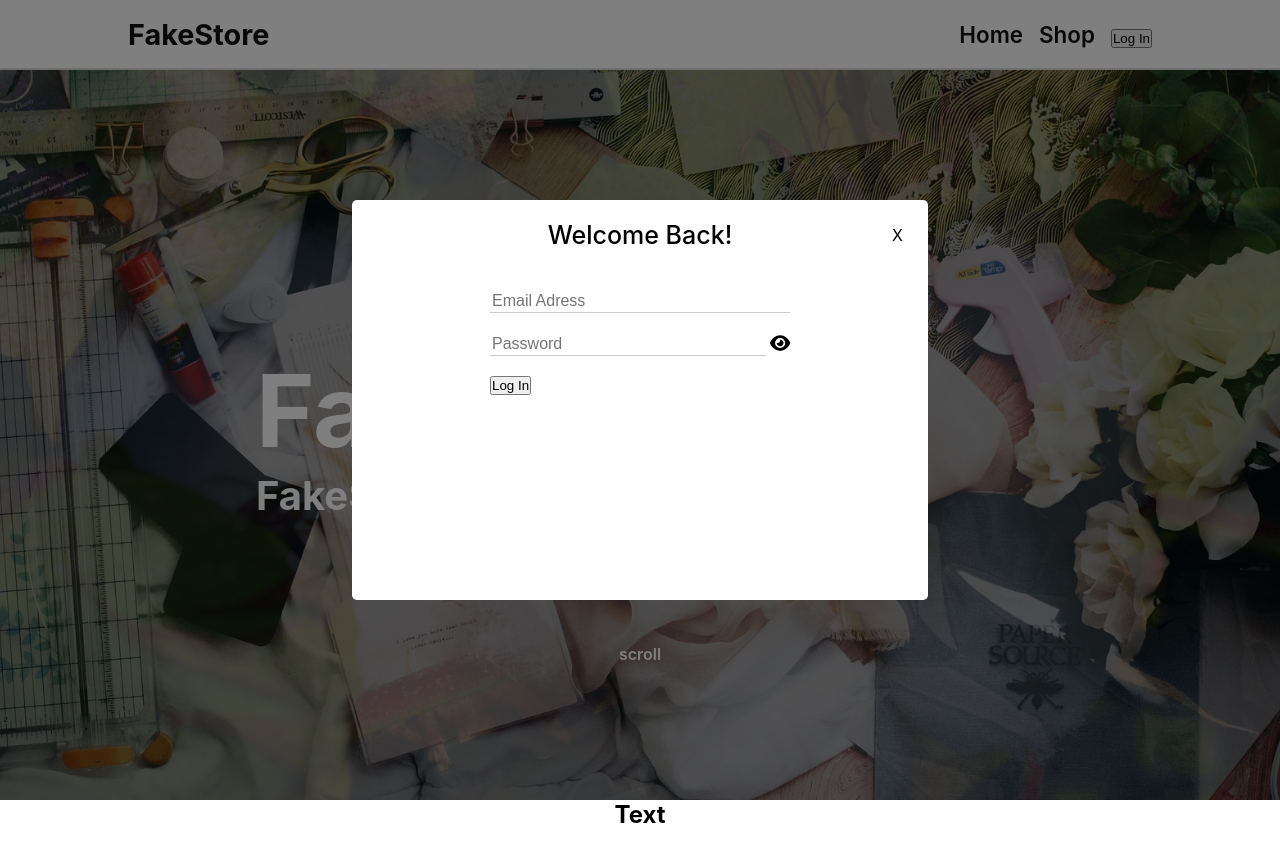
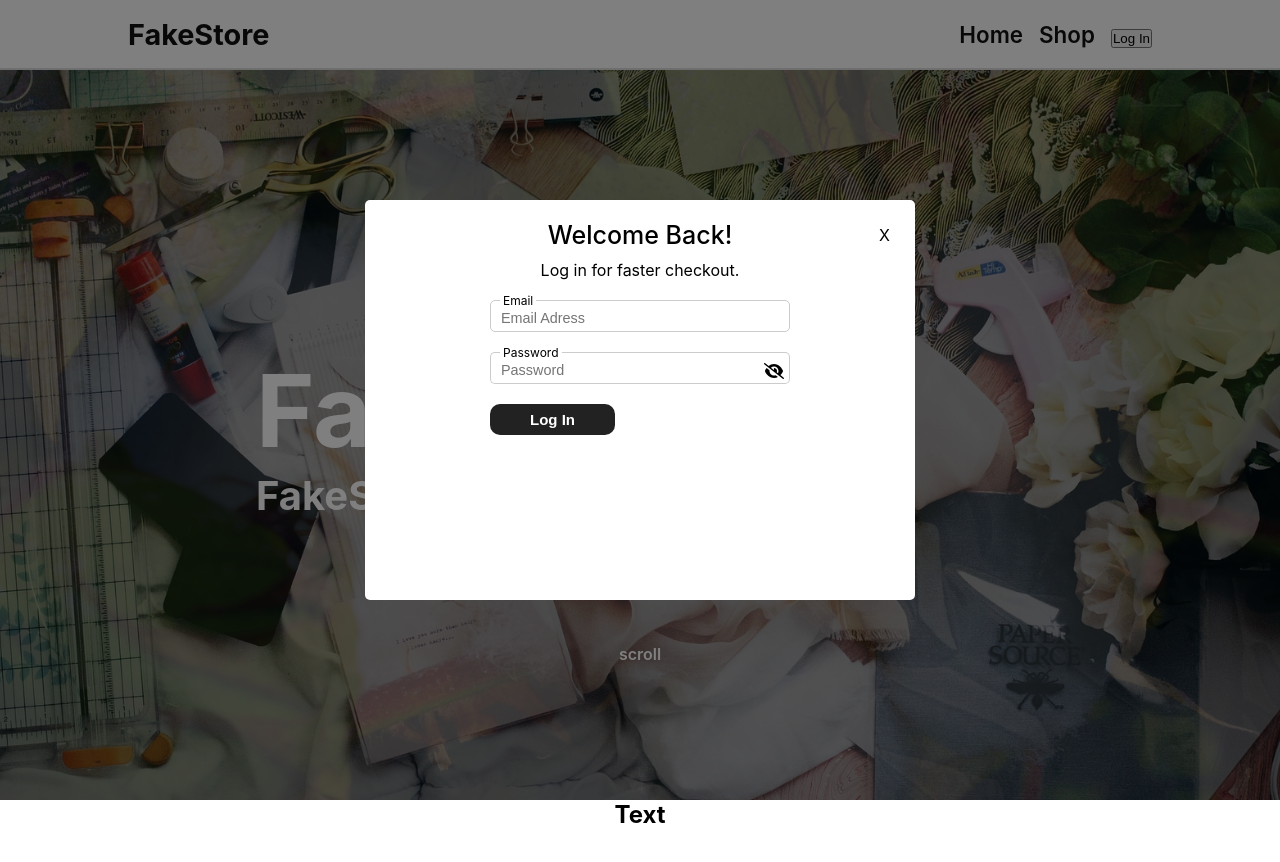
Before and after one commit to andytseng1993/react-fakeshop, a React (Create React App) app: page / in a window 1280 px wide. Shown: the top 862 px of the page. Built offline with nearby package versions, Linux system fonts and the light colour scheme.

Commit message:
Log In Style

```diff
--- a/src/component/logIn/LogIn.js
+++ b/src/component/logIn/LogIn.js
@@ -19,14 +19,19 @@ const LogIn=(props)=>{
         <section className={classes.login}>
             <div className={classes.content}>
                 <div className={classes.title}>Welcome Back!</div>
+                <div className={classes.detail}>Log in for faster checkout.</div>
                 <div className={classes.closeBtn}>X</div>
                 <form onSubmit={submitHandler}>
-                    <input type='email' required id='email' ref={emailRef} placeholder='Email Adress'></input>
-                    <div className={classes.password}>
+                    <div className={classes.emailArea}>
+                        <div className={classes.email}>Email</div>
+                        <input type='email' required id='email' ref={emailRef} placeholder='Email Adress'></input>
+                    </div>
+                    <div className={classes.passwordArea}>
+                        <div className={classes.password}>Password</div>
                         <input type={hide?'password':'text'} required id='password' ref={passwordRef} placeholder='Password'></input>
                         <div className={classes.hide} onClick={hideHandler}>
                             {
-                                hide?<FontAwesomeIcon icon={faEye}/>: <FontAwesomeIcon icon={faEyeSlash} />
+                                hide? <FontAwesomeIcon icon={faEyeSlash} />:<FontAwesomeIcon icon={faEye}/>
                             }
                         </div>
                     </div>
--- a/src/component/logIn/LogIn.module.css
+++ b/src/component/logIn/LogIn.module.css
@@ -14,11 +14,11 @@
 .content{
     position: relative;
     width: 45%;
-    max-width: 650px;
-    min-width: 350px;
+    max-width: 550px;
+    min-width: 450px;
     height: 50%;
-    min-height: 300px;
-    max-height: 450px;
+    min-height: 400px;
+    max-height: 550px;
     background-color: white;
     border-radius: 5px;
     display: flex;
@@ -33,7 +33,7 @@
 .title{
     font-size: 25px;
     font-weight: 500;
-    margin: 20px;
+    margin: 20px 0px 10px;
 }
 form{
     display: flex;
@@ -42,27 +42,80 @@ form{
     width: 300px;
     text-align: left;
 }
-input[type=email]{
+.detail{
+    margin-bottom: 20px;
+}
+.emailArea{
+    position: relative;
     width: 100%;
-    margin: 20px 0px;
-    font-size: 1rem;
-    border: none;
-    padding: 2px;
-    border-bottom: 1px solid #ccc;
+    margin-bottom: 20px;
 }
-.password{
+
+.emailArea input{
+    width: 100%;
+    font-size: 0.9rem;
+    padding: 9px 10px 5px;
+    border: 1px solid #ccc;
+    outline: none;
+    border-radius: 5px;
+}
+.emailArea input:hover,
+.emailArea input:focus{
+    border: 1px solid rgb(90, 90, 90);
+}
+.passwordArea{
+    position: relative;
     width: 100%;
     margin-bottom: 20px;
     display: flex;
 }
-.password input{
+.passwordArea input{
     flex-grow: 10;
-    font-size: 1rem;
+    font-size: 0.9rem;
     border: none;
-    border-bottom: 1px solid #ccc;
-    padding: 2px;
-    margin-right: 4px;
+    border: 1px solid #ccc;
+    border-right: none;
+    padding: 9px 10px 5px;
+    border-radius: 5px 0px 0px 5px;
+    outline: none;
+}
+.passwordArea input:hover,
+.passwordArea input:focus{
+    border: 1px solid rgb(90, 90, 90);
+    border-right: none;
+}
+.passwordArea input:hover +.hide,
+.passwordArea input:focus +.hide{
+    border: 1px solid rgb(90, 90, 90);
+    border-left: none;
+}
+.email,.password{
+    position: absolute;
+    font-size: 12px;
+    top: -7px;
+    left: 10px;
+    background-color: white;
+    padding: 0px 3px;
 }
 .hide{
-    font-size: 18px;
+    padding-top: 8px;
+    padding-right: 5px;
+    font-size: 16px;
+    border: 1px solid #ccc;
+    border-left: none;
+    border-radius: 0px 5px 5px 0px;
 }
+.submit{
+    color: white;
+    padding: 7px 40px;
+    border-radius: 10px;
+    font-size: 15px;
+    font-weight: 600;
+    background-color: #222;
+    border: none;
+    cursor: pointer;
+    transition: .2s;
+}
+.submit:hover{
+    transform: translate(0px,-1px);
+}
```
